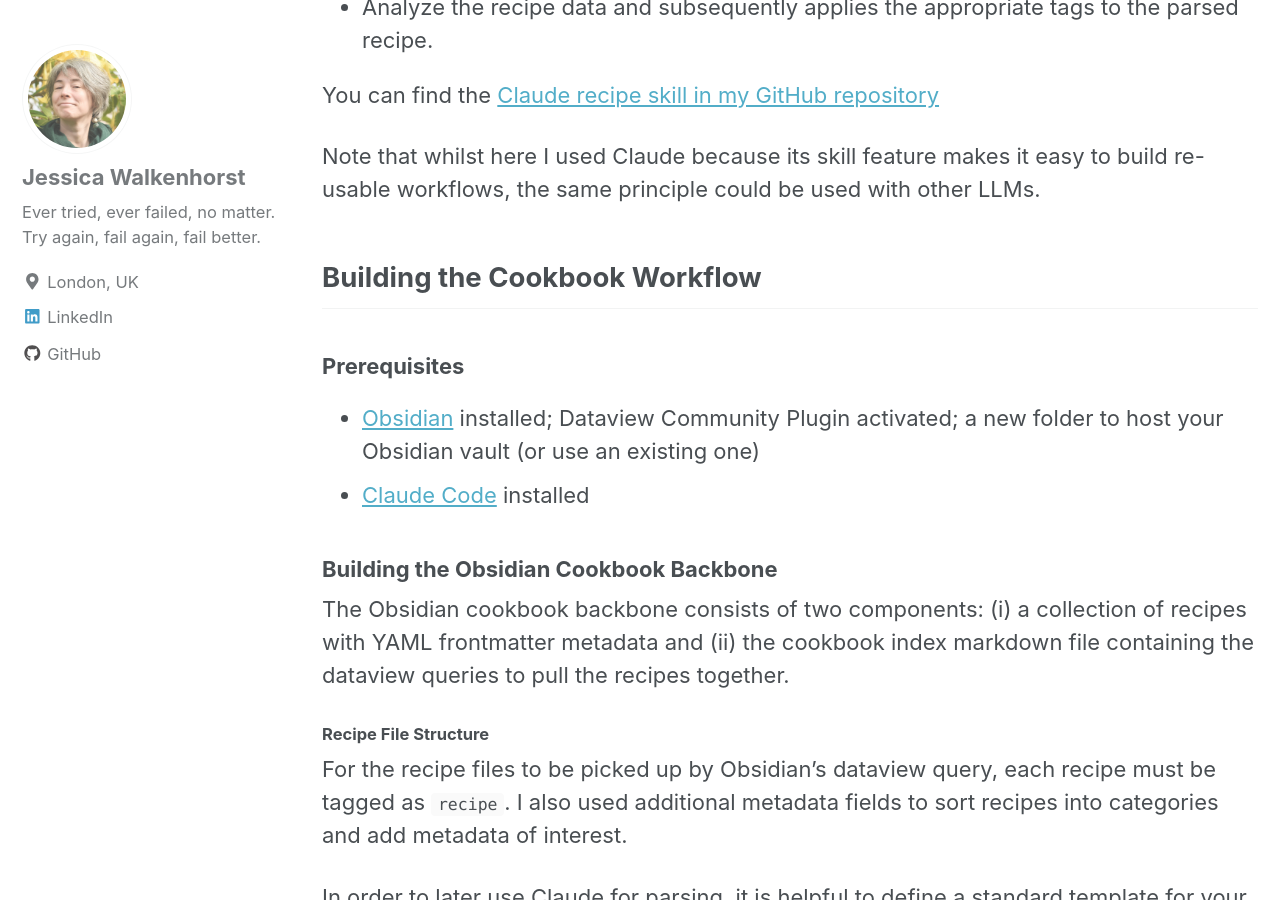
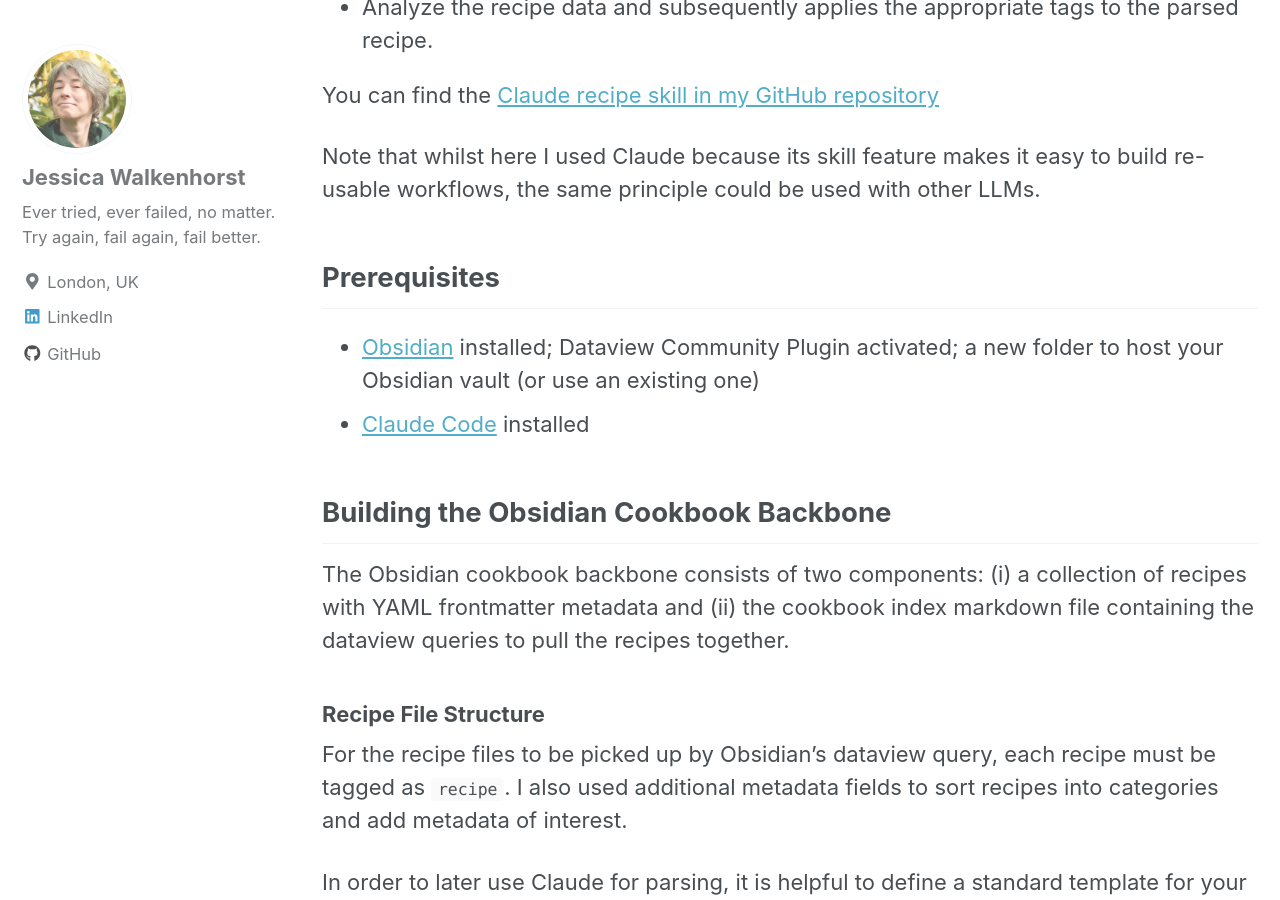
Before and after one commit to walkenho/walkenho.github.io, a Jekyll site: the page built from _posts/2026-03-13-building-a-personal-cookbook-with-obsidian-and-claude.md, in a window 1280 px wide and 900 px high, scrolled down 3166 px. Built offline with Jekyll 4.4.1, drawn with Linux system fonts in a browser that asks for light colours; nearby versions of some CDN libraries; some of the changed text lies outside the part shown.

Commit message:
Article formatting

````diff
--- a/_posts/2026-03-13-building-a-personal-cookbook-with-obsidian-and-claude.md
+++ b/_posts/2026-03-13-building-a-personal-cookbook-with-obsidian-and-claude.md
@@ -68,18 +68,16 @@ You can find the [Claude recipe skill in my GitHub repository](https://github.co
 
 Note that whilst here I used Claude because its skill feature makes it easy to build re-usable workflows, the same principle could be used with other LLMs.
 
-## Building the Cookbook Workflow
-
-### Prerequisites
+## Prerequisites
 
 * [Obsidian](https://obsidian.md/) installed; Dataview Community Plugin activated; a new folder to host your Obsidian vault (or use an existing one)
 * [Claude Code](https://claude.ai/code) installed
 
-### Building the Obsidian Cookbook Backbone
+## Building the Obsidian Cookbook Backbone
 
 The Obsidian cookbook backbone consists of two components: (i) a collection of recipes with YAML frontmatter metadata and (ii) the cookbook index markdown file containing the dataview queries to pull the recipes together.
 
-#### Recipe File Structure
+### Recipe File Structure
 
 For the recipe files to be picked up by Obsidian's dataview query, each recipe must be tagged as `recipe`. I also used additional metadata fields to sort recipes into categories and add metadata of interest.
 
@@ -136,7 +134,7 @@ I used the following tags:
 In the Claude workflow, `category` and `vegetarian` will be defined by Claude, `new` will always be added and `quick` or `favourite` will be added manually based on my personal opinion.
 
 
-#### Defining the Cookbook Index
+### Defining the Cookbook Index
 
 `Cookbook.md` - the cookbook index - is the backbone of the cookbook. It is a dynamic index that uses Obsidian's DQL to automatically index all of notes containing the `recipe` tag in your Obsidian vault. Its automatic querying dynamic means that when you drop a recipe into your Obsidian vault, the recipe will automatically get added to the appropriate section of your cookbook (given it has the right tags).
 
@@ -154,12 +152,12 @@ My cookbook index is organized into sections by either meal type (Breakfasts, Sa
 This is how a section of the cookbook index looks in practice:
 
 <figure class="align-center">
-  <img src="{{ site.url }}{{ site.baseurl }}/images/cookbook_md_example.png" alt="A Section of my Cookbook" style="max-width: 25%" class="center"/>
+  <img src="{{ site.url }}{{ site.baseurl }}/images/cookbook_md_example.png" alt="A Section of my Cookbook" style="max-width: 100%" class="center"/>
 </figure>
 
-#### Example Queries
+### Example Queries
 
-##### Query By Meal Type
+**Query By Meal Type**
 
 This is how you create a table containing all breakfast recipes.
 
@@ -180,7 +178,7 @@ WHERE source = "Much More Veg"
 SORT file.name asc
 ```
 
-#### Customizing & Extending
+**Customizing & Extending**
 
 Dataview is flexible. Some ideas for further sections:
 
@@ -189,7 +187,7 @@ Dataview is flexible. Some ideas for further sections:
 - Recipes below xxx kcal or with more than xxx g protein.
 
 
-### Building the Claude Recipe Skill
+## Building the Claude Recipe Skill
 
 Once I had the cookbook index backbone, I needed to populate it with recipes. For this, I created a Claude recipe skill.
 
@@ -274,7 +272,7 @@ source: <book or website name>
 
 Note: In order to use a skill, save the file as `~/.claude/skills/recipe/SKILL.md`. This registers it as a skill. You will be able to use it after restarting the conversation.
 
-### Using Claude's Recipe Skill
+## Using Claude's Recipe Skill
 
 To use Claude's new recipe skill:
 
````
Also changed, not shown: other parts of _posts/2026-03-13-building-a-personal-cookbook-with-obsidian-and-claude.md (+1 -1 lines).
